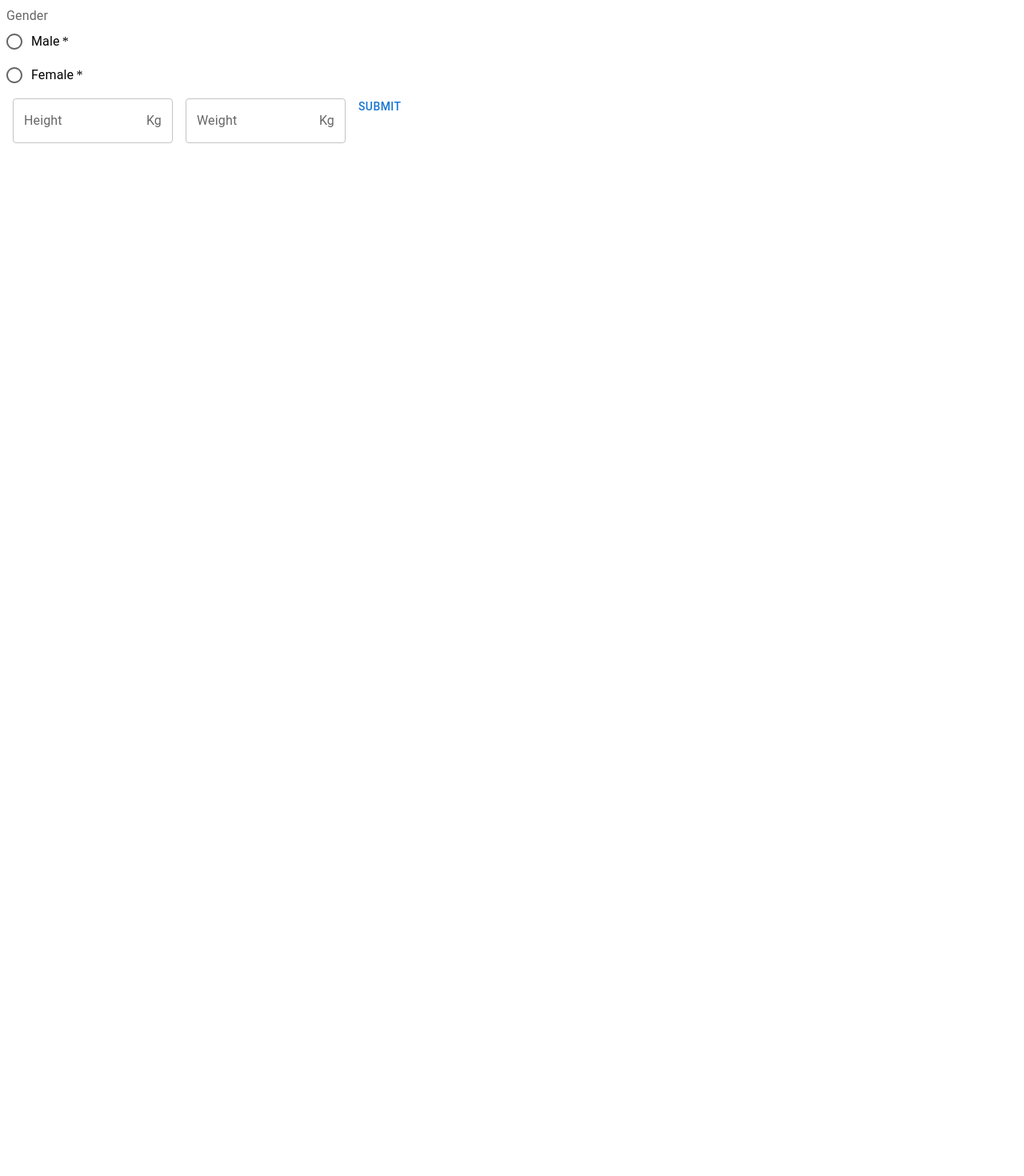
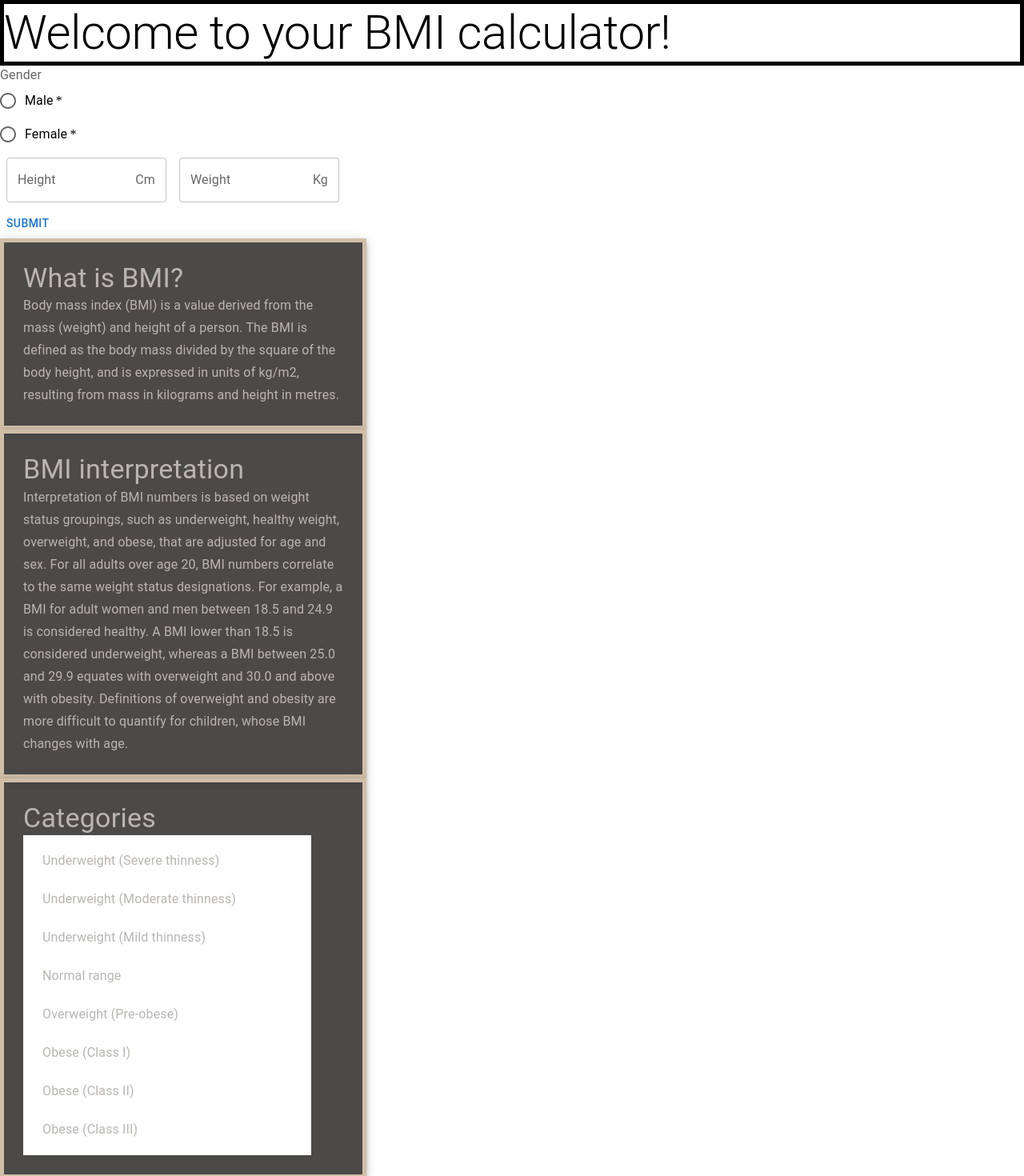
Before and after one commit to zibixD/BMI-calc-with-React, a React (Vite) app: page / in a window 1280 px wide. Shown: the top 1470 px of the page at 80% size. Before the commit the page ends 800 px from the top, so only its background shows below. Built offline with nearby package versions, Linux system fonts and the light colour scheme.

Commit message:
added some informations

```diff
--- a/src/App.css
+++ b/src/App.css
@@ -0,0 +1,4 @@
+*{
+    padding: 0%;
+    margin: 0%;
+}
--- a/src/App.jsx
+++ b/src/App.jsx
@@ -1,13 +1,61 @@
-import './App.css'
-import BmiForm from './components/BmiForm'
+import { Box } from "@mui/material";
+import "./App.css";
+import BmiForm from "./components/BmiForm";
+import BmiHeading from "./components/BmiHeading";
+import BmiInfo from "./components/BmiInfo";
+import { useState } from "react";
+
+const bmiCategories = [
+ {
+  id: 1,
+  title: "Underweight (Severe thinness)",
+ },
+ {
+  id: 2,
+  title: "Underweight (Moderate thinness)",
+ },
+ {
+  id: 3,
+  title: "Underweight (Mild thinness)",
+ },
+ {
+  id: 4,
+  title: "Normal range",
+ },
+ {
+  id: 5,
+  title: "Overweight (Pre-obese)",
+ },
+ {
+  id: 6,
+  title: "Obese (Class I)",
+ },
+ {
+  id: 7,
+  title: "Obese (Class II)",
+ },
+ {
+  id: 8,
+  title: "Obese (Class III)",
+ },
+];
 
 function App() {
+ const [category, setCategory] = useState(bmiCategories);
 
-  return(
-    <>
-      <BmiForm/>
-    </>
-  )
+ const calculateBmiHandler = (cat) => {
+  setCategory((prevCategory) => {
+   return [cat, ...prevCategory];
+  });
+ };
+
+ return (
+  <Box>
+   <BmiHeading />
+   <BmiForm onCalculate={calculateBmiHandler} />
+   <BmiInfo category={category} />
+  </Box>
+ );
 }
 
-export default App
+export default App;
--- /dev/null
+++ b/src/UI/Card.jsx
@@ -0,0 +1,21 @@
+import { Box } from "@mui/material";
+
+const Card = (props) => {
+ return (
+  <Box
+   sx={{
+    backgroundColor: "rgb(31, 29, 28, 0.8)",
+    border: "5px solid #d1bea7",
+    boxShadow: 5,
+    width: 400,
+    padding: 3,
+    // height: 300,
+    color: "#bab5b3",
+   }}
+   // eslint-disable-next-line react/prop-types
+   >{props.children}
+  </Box>
+ );
+};
+
+export default Card;
--- /dev/null
+++ b/src/UI/Modal.jsx
@@ -0,0 +1,46 @@
+import { Box, Button, Modal, Typography, Slide } from "@mui/material";
+import { useState, forwardRef } from "react";
+
+const Transition = forwardRef(function Transition(props, ref) {
+ return <Slide direction='up' ref={ref} {...props} />;
+});
+// eslint-disable-next-line react/prop-types
+const ResultModal = ({ showModal, resultBmi }) => {
+ const [isOpen, setIsOpen] = useState();
+
+ const openHandler = () => {
+  if (showModal) {
+   setIsOpen(true);
+  }
+ };
+
+ const closeHandler = () => setIsOpen(false);
+
+ return (
+  <Box>
+   <Button type='submit' onClick={openHandler}>
+    submit
+   </Button>
+   <Modal open={isOpen} onClose={closeHandler} transitionComponent={Transition}>
+    <Box
+     sx={{
+      position: "absolute",
+      top: "50%",
+      left: "50%",
+      transform: "translate(-50%, -50%)",
+      width: 600,
+      background: "background.paper",
+      border: "2px solid #000",
+      boxShadow: 24,
+      p: 4,
+     }}
+    >
+     <Typography variant='h2'>Twój wskaźnik Bmi wynosi:</Typography>
+     <Typography variant='h3'>{resultBmi}</Typography>
+    </Box>
+   </Modal>
+  </Box>
+ );
+};
+
+export default ResultModal;
--- a/src/components/BmiForm.jsx
+++ b/src/components/BmiForm.jsx
@@ -1,69 +1,95 @@
-import { Button, FormControlLabel, FormLabel, InputAdornment, Radio, RadioGroup, TextField } from "@mui/material"
-import { useForm } from "react-hook-form"
-import * as yup from 'yup'
+import {
+ FormControlLabel,
+ FormLabel,
+ InputAdornment,
+ Radio,
+ RadioGroup,
+ TextField,
+} from "@mui/material";
+import { useForm } from "react-hook-form";
+import * as yup from "yup";
 import { yupResolver } from "@hookform/resolvers/yup";
 import { useState } from "react";
+import ResultModal from "../UI/Modal";
 
 const schema = yup.object().shape({
  height: yup.number().required(),
  weight: yup.number().required(),
-})
+});
 
 const BmiForm = () => {
-    const [height, setHeight] = useState()
-    const [weight, setWeight] = useState()
+ const [height, setHeight] = useState();
+ const [weight, setWeight] = useState();
+ const [resultBmi, setResultBmi] = useState();
+ const [showModal, setShowModal] = useState(false);
  const { register, handleSubmit } = useForm({
   resolver: yupResolver(schema),
   defaultValues: {
-            // gender: "",
    height: null,
    weight: null,
-        }
+   resultBmi: null,
+  },
  });
 
+ const submitHandler = () => {
+  setResultBmi((weight / ((height * height) / 10000)).toFixed(2));
+  setShowModal(true);
+ };
 
-    const submitHandler = () => {
-        console.log(height)
-        console.log(weight)
-        let Bmi = (weight / ((height * height) / 10000)).toFixed(2)
-        console.log(Bmi)
-
-    }
-
-    return(
+ return (
+  <>
    <form onSubmit={handleSubmit(submitHandler)}>
-            <FormLabel id="radio-btn">Gender</FormLabel>
-            <RadioGroup
-                aria-labelledby="radio-btn"
-
-                {...register("gender")}
-            >
-                <FormControlLabel id="male" name="gender" value="male" control={<Radio/>} label="Male" required/>
-                <FormControlLabel id="female" name="gender" value="female" control={<Radio />} label="Female" required/>
+    <FormLabel id='radio-btn'>Gender</FormLabel>
+    <RadioGroup aria-labelledby='radio-btn' {...register("gender")}>
+     <FormControlLabel
+      id='male'
+      name='gender'
+      value='male'
+      control={<Radio />}
+      label='Male'
+      required
+     />
+     <FormControlLabel
+      id='female'
+      name='gender'
+      value='female'
+      control={<Radio />}
+      label='Female'
+      required
+     />
     </RadioGroup>
     <TextField
      {...register("height")}
-                label="Height"
-                type="number"
-                sx={{ m: 1, width: '25ch '}}
+     label='Height'
+     type='number'
+     sx={{ m: 1, width: "25ch " }}
      InputProps={{
-                    endAdornment: <InputAdornment position="end">Kg</InputAdornment>,
+      endAdornment: <InputAdornment position='end'>Cm</InputAdornment>,
      }}
      onChange={(event) => setHeight(event.target.value)}
     ></TextField>
     <TextField
      {...register("weight")}
-                label="Weight"
-                type="number"
-                sx={{ m: 1, width: '25ch' }}
+     label='Weight'
+     type='number'
+     sx={{ m: 1, width: "25ch" }}
      InputProps={{
-                    endAdornment: <InputAdornment position="end">Kg</InputAdornment>,
+      endAdornment: <InputAdornment position='end'>Kg</InputAdornment>,
      }}
      onChange={(event) => setWeight(event.target.value)}
     ></TextField>
-            <Button type="submit">Submit</Button>
+    <ResultModal
+     onSubmit={(weight, height) =>
+      setResultBmi(weight / ((height * height) / 10000))
+     }
+     showModal={showModal}
+     {...register("resultBmi")}
+     resultBmi={resultBmi}
+    ></ResultModal>
    </form>
-    )
-}
+   {/* <output>{resultBmi.toFixed(2)}</output> */}
+  </>
+ );
+};
 
-export default BmiForm
+export default BmiForm;
--- /dev/null
+++ b/src/components/BmiHeading.jsx
@@ -0,0 +1,16 @@
+import { Box, Typography } from "@mui/material"
+
+const BmiHeading = () => {
+
+    return(
+        <Box sx={{
+            weight: "100%",
+            backgroundColor: "white",
+            border: "5px solid black"
+        }}>
+            <Typography variant="h2">Welcome to your BMI calculator!</Typography>
+        </Box>
+    )
+}
+
+export default BmiHeading
--- a/src/components/BmiInfo.jsx
+++ b/src/components/BmiInfo.jsx
@@ -1,11 +1,65 @@
-import { Box } from "@mui/material"
+import {
+ Typography,
+ ListItem,
+ IconButton,
+ ListItemText,
+ List,
+} from "@mui/material";
+import Card from "../UI/Card";
+// eslint-disable-next-line react/prop-types
+const BmiInfo = (category) => {
+ return (
+  <>
+   <Card>
+    <Typography variant='h4'>What is BMI?</Typography>
+    <Typography variant='subtitle1'>
+     Body mass index (BMI) is a value derived from the mass (weight) and height
+     of a person. The BMI is defined as the body mass divided by the square of
+     the body height, and is expressed in units of kg/m2, resulting from mass in
+     kilograms and height in metres.
+    </Typography>
+   </Card>
+   <Card>
+    <Typography variant='h4'>BMI interpretation</Typography>
+    <Typography variant='subtitle1'>
+     Interpretation of BMI numbers is based on weight status groupings, such as
+     underweight, healthy weight, overweight, and obese, that are adjusted for
+     age and sex. For all adults over age 20, BMI numbers correlate to the same
+     weight status designations. For example, a BMI for adult women and men
+     between 18.5 and 24.9 is considered healthy. A BMI lower than 18.5 is
+     considered underweight, whereas a BMI between 25.0 and 29.9 equates with
+     overweight and 30.0 and above with obesity. Definitions of overweight and
+     obesity are more difficult to quantify for children, whose BMI changes with
+     age.
+    </Typography>
+   </Card>
+   <Card>
+    <Typography variant='h4'>Categories</Typography>
+    <List
+     sx={{
+      width: "100%",
+      maxWidth: 360,
+      backgroundColor: "background.paper",
+     }}
+    >
+     {category.category.map((cat) => (
+      <ListItem
+       key={cat.id}
+       disableGutters
+       secondaryAction={<IconButton aria-label='comment'></IconButton>}
+      >
+       <ListItemText
+        sx={{
+         pl: 3,
+        }}
+        primary={cat.title}
+       />
+      </ListItem>
+     ))}
+    </List>
+   </Card>
+  </>
+ );
+};
 
-const BmiInfo = () => {
-    return(
-        <Box>
-
-        </Box>
-    )
-}
-
-export default BmiInfo
+export default BmiInfo;
```
Lines whose indentation alone changed are shown as unchanged.
